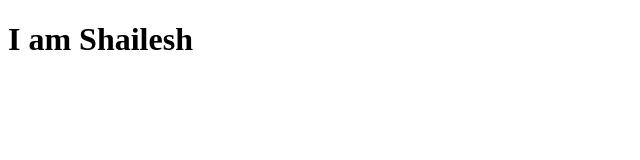
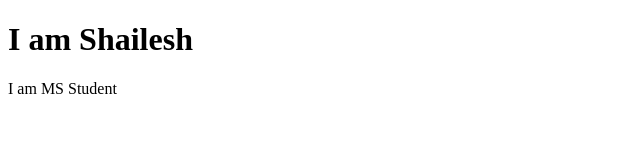
Before and after one commit to Shailesh-Tagadghar/Web-Design, a plain HTML site: page Js/index.html in a window 1280 px wide. Shown: the whole page, without its empty margins (0-640 px from the left). Drawn offline with Linux system fonts and the light colour scheme.

Commit message:
index.html
Basic's of JS

```diff
--- a/Js/index.html
+++ b/Js/index.html
@@ -12,6 +12,10 @@
     <h1>I am Shailesh</h1>
 
     <script>
+        document.write('I am MS Student')
+    </script>
+
+    <script>
         alert("Bye form Js")
     </script>
 </body>
```
